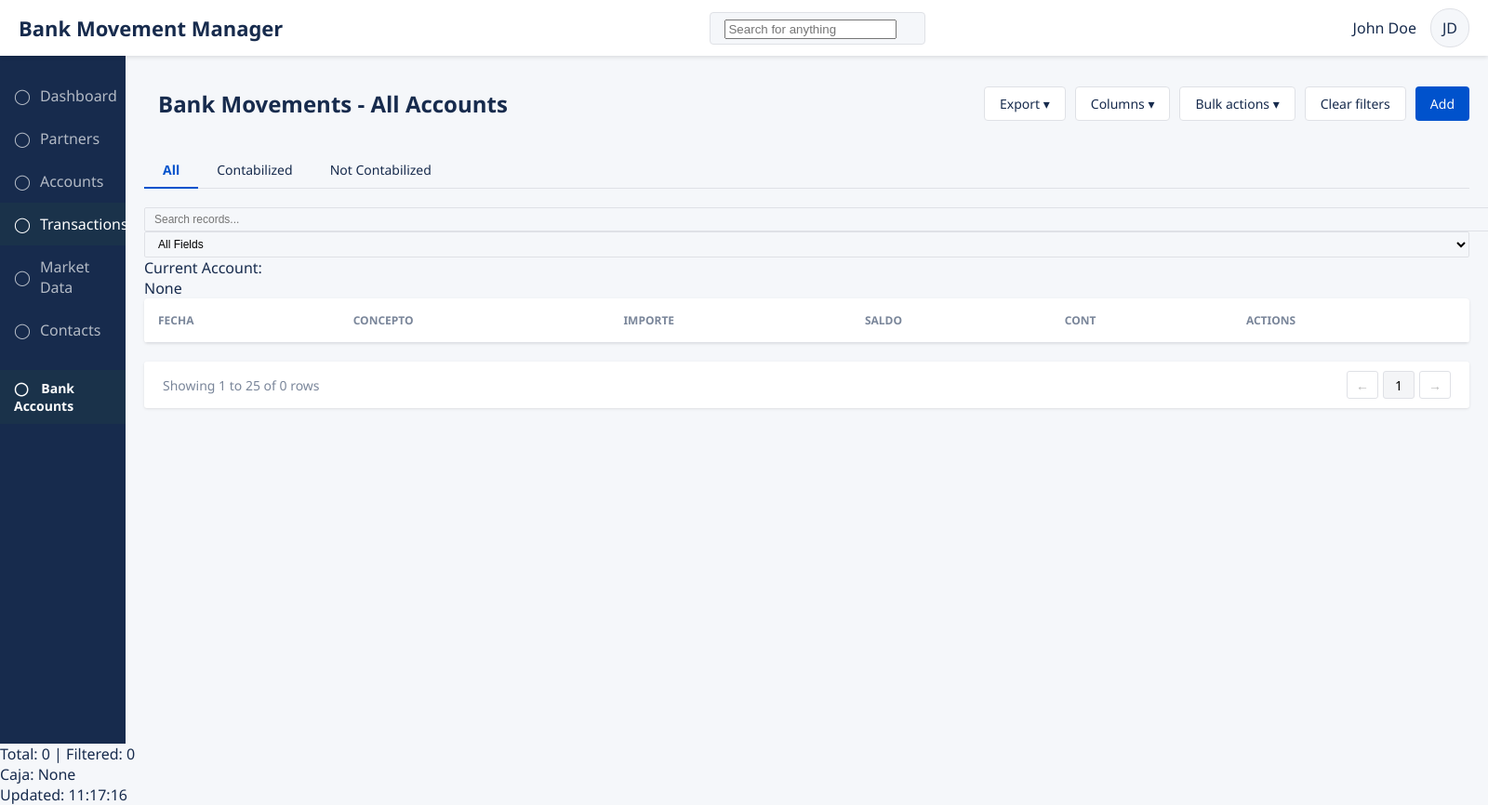
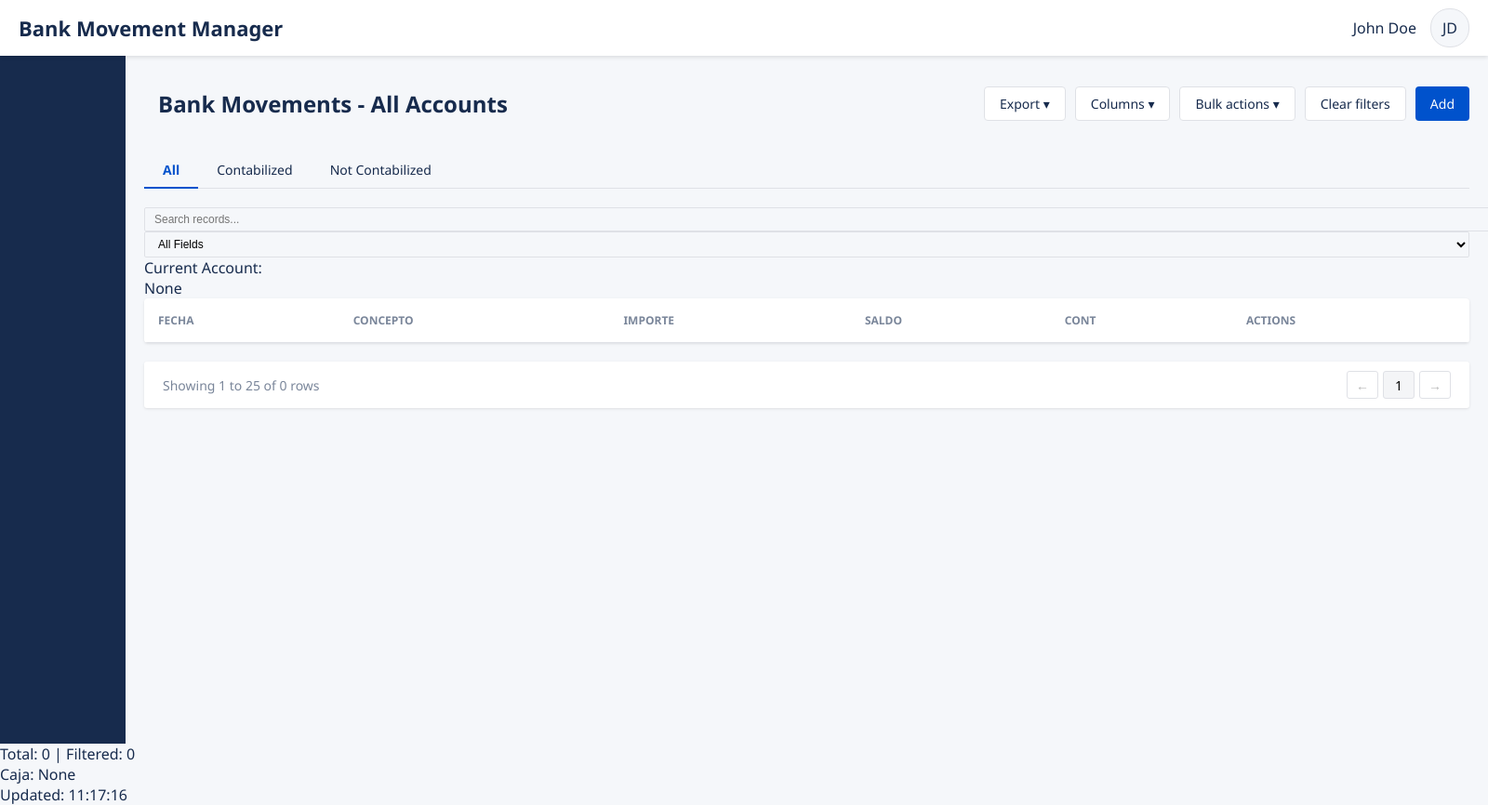
Before and after one commit to AALVAREZG/sical-robot, an Electron app: page index.html in a window 1600 px wide. Shown: the whole page at 93% size. Drawn offline with nearby package versions, Linux system fonts and the light colour scheme; no server answers.

Commit message:
refactor: Improve UI

```diff
--- a/index.html
+++ b/index.html
@@ -10,9 +10,7 @@
     <!-- Header -->
     <header class="app-header">
         <div class="app-title">Bank Movement Manager</div>
-        <div class="search-box">
-            <input type="text" id="globalSearch" placeholder="Search for anything">
-        </div>
+
         <div class="user-section">
             <span class="user-name">John Doe</span>
             <div class="user-avatar">JD</div>
@@ -21,35 +19,6 @@
 
     <!-- Left Sidebar -->
     <div class="sidebar">
-        <div class="sidebar-logo">FINANCE<span>KEY</span></div>
-
-        <div class="sidebar-menu">
-            <a href="#" class="sidebar-menu-item">
-                <span class="sidebar-menu-item-icon">◯</span>
-                Dashboard
-            </a>
-            <a href="#" class="sidebar-menu-item">
-                <span class="sidebar-menu-item-icon">◯</span>
-                Partners
-            </a>
-            <a href="#" class="sidebar-menu-item">
-                <span class="sidebar-menu-item-icon">◯</span>
-                Accounts
-            </a>
-            <a href="#" class="sidebar-menu-item active">
-                <span class="sidebar-menu-item-icon">◯</span>
-                Transactions
-            </a>
-            <a href="#" class="sidebar-menu-item">
-                <span class="sidebar-menu-item-icon">◯</span>
-                Market Data
-            </a>
-            <a href="#" class="sidebar-menu-item">
-                <span class="sidebar-menu-item-icon">◯</span>
-                Contacts
-            </a>
-        </div>
-
         <div class="sidebar-section-title">
             <span class="sidebar-menu-item-icon">◯</span>
             Bank Accounts
```
